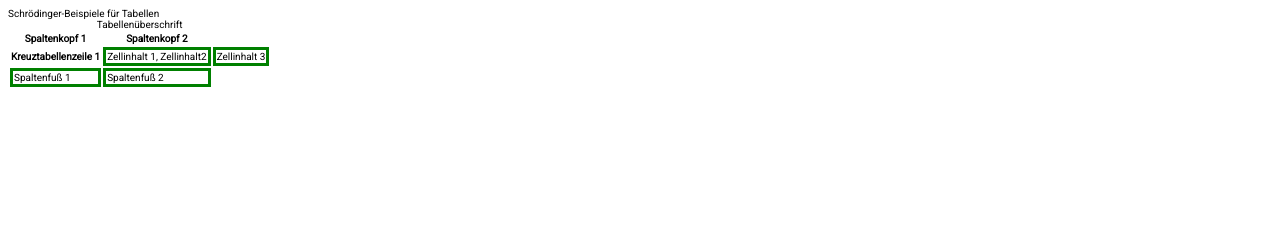
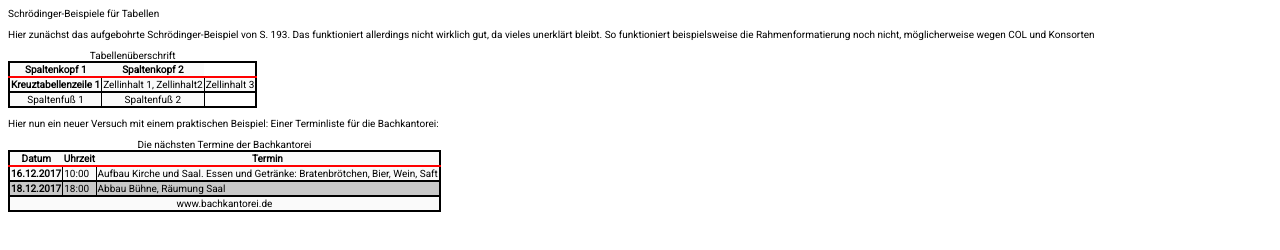
Before and after one commit to carstenB2/ft31, a website: page public_html/Tabellen.html in a window 1280 px wide. Drawn offline with Linux system fonts and the light colour scheme.

Commit message:
First Version of Exercise Files while studying Schrödinger HTML5, CSS3, Javascript, published by Rheinwerk 2016.

```diff
--- a/public_html/Tabellen.html
+++ b/public_html/Tabellen.html
@@ -15,6 +15,12 @@ and open the template in the editor.
     </head>
     <body>
         <div>Schrödinger-Beispiele für Tabellen</div>
+        <P>
+            Hier zunächst das aufgebohrte Schrödinger-Beispiel von S. 193. Das funktioniert allerdings nicht wirklich gut,
+            da vieles unerklärt bleibt.
+            So funktioniert beispielsweise die Rahmenformatierung noch nicht, möglicherweise
+            wegen COL und Konsorten
+        </P>
 
         <table>
             <caption>Tabellenüberschrift</caption>
@@ -45,6 +51,43 @@ and open the template in the editor.
             </tbody>
         </table>
 
+        <p>
+            Hier nun ein neuer Versuch mit einem praktischen Beispiel: Einer Terminliste
+            für die Bachkantorei:
+        </p>
+
+        <table>
+            <caption>Die nächsten Termine der Bachkantorei</caption>
+<!--            COLGROUP machen wir jetzt mal nicht-->
+        <thead>
+            <tr>
+                <th scope="col">Datum</th>
+                <th scope="col">Uhrzeit</th>
+                <th scope="col">Termin</th>
+            </tr>
+        </thead>
+        <tfoot>
+            <tr>
+
+                <td colspan="3">www.bachkantorei.de</td>
+            </tr>
+        </tfoot>
+        <tbody>
+            <tr>
+            <th scope="row">16.12.2017</th>
+
+                    <td>10:00</td>
+                    <td>Aufbau Kirche und Saal. Essen und Getränke: Bratenbrötchen, Bier, Wein, Saft</td>
+            </tr>
+            <tr>
+            <th scope="row">18.12.2017</th>
+
+                <td>18:00</td>
+                <td>Abbau Bühne, Räumung Saal</td>
+            </tr>
+
+        </tbody>
+        </table>
 
     </body>
 </html>
--- a/public_html/ft31styles.css
+++ b/public_html/ft31styles.css
@@ -102,6 +102,9 @@ ol.roemisch > ol > li {
 }
 
 /*Tabellenregeln*/
+table {
+    border-collapse: collapse;
+}
 spalte1 {
     text-align: right;
     width: 100px;
@@ -123,10 +126,25 @@ thead tr {
     border-bottom: 2px solid red;
 }
 
-td {
-    border: solid green;
+tfoot td{
+    text-align: center;
 }
 
+td {
+    border-top: 1px solid #000000;
+    border-left: 1px solid #000000;
+    border-right: 1px solid #000000;
+    border-bottom: 1px solid #000000;
+
+}
+
+tr:nth-child(even) {
+    background-color: #c8c8c8
+}
+
+tr:nth-child(odd) {
+    background-color: #fafafa
+}
 /* Ids - dürfen auf der Seite nur einmal vorkommen */
 
 #ubuntu {
```
Also changed, not shown: public_html/index.html (+1 -1 lines).
